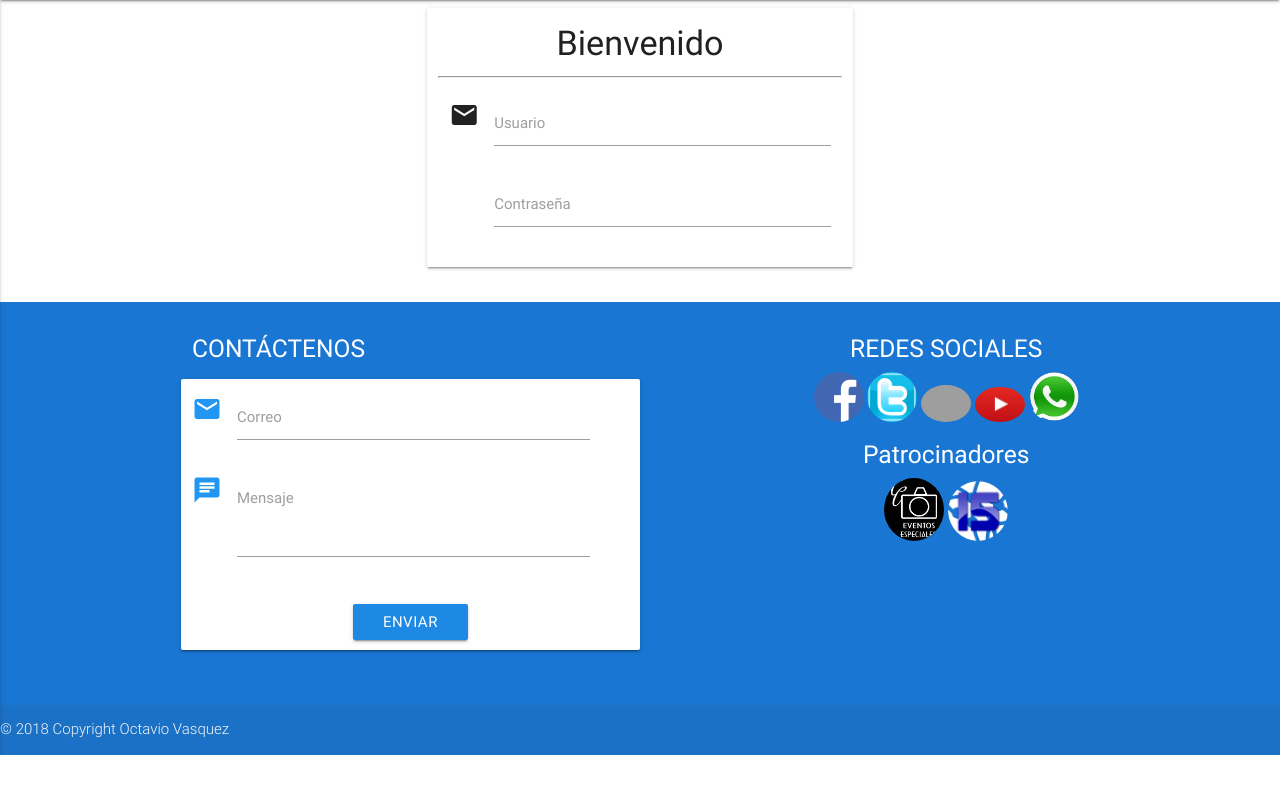
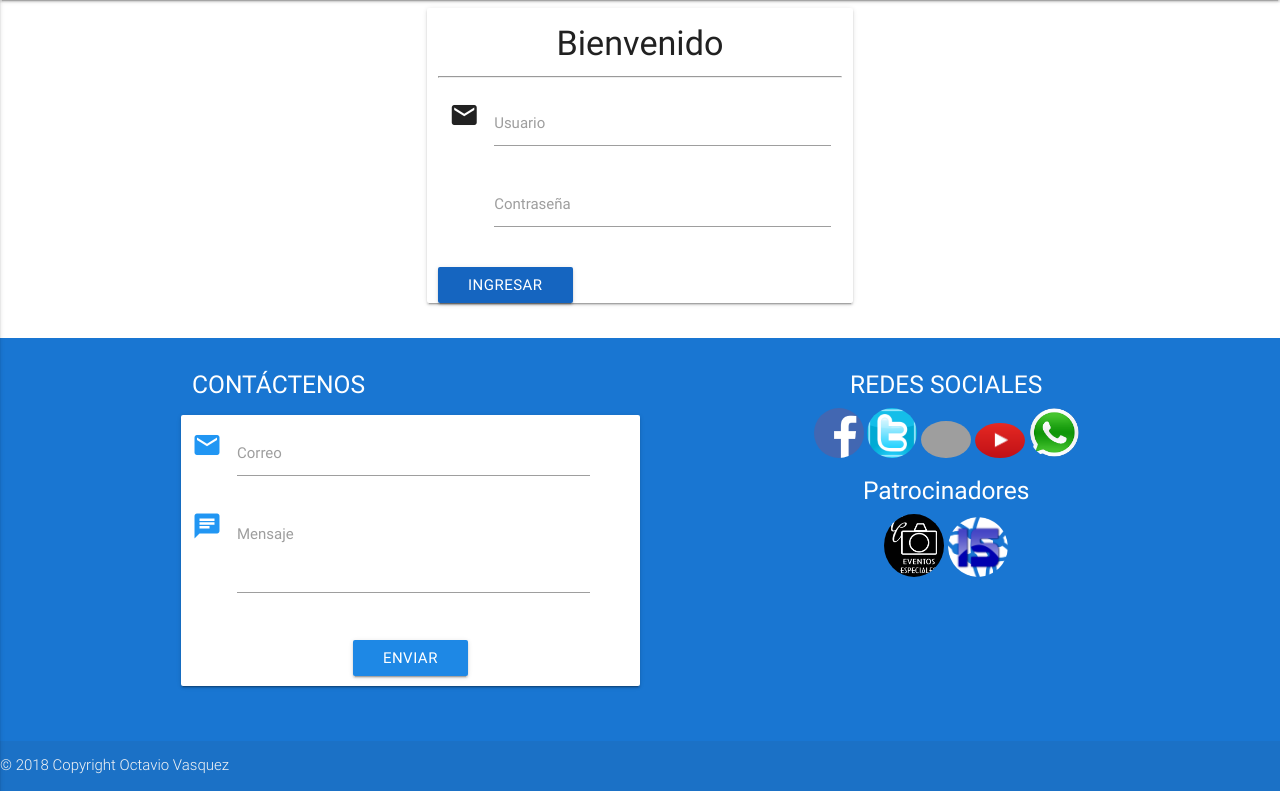
Before and after one commit to anonimyusdj/octaviomusic, a PHP site: page /login in a window 1280 px wide. Shown: the part 64-855 px from the top of the page. Before the commit the page ends 819 px from the top, so only its background shows below. Run offline with PHP 8.4, Linux system fonts and the light colour scheme; some libraries are stand-ins or nearby versions; grey boxes are pictures that could not be loaded.

Commit message:
Update login.php
login

```diff
--- a/view/admin/login.php
+++ b/view/admin/login.php
@@ -18,6 +18,7 @@
                   <label for="icon_telephone">Contraseña</label>
                 </div>
               </div>
+            <button class="btn blue darken-3" type="submit">Ingresar</button>
             </form>
     </div>
     <div class="col s12 m4">
```
